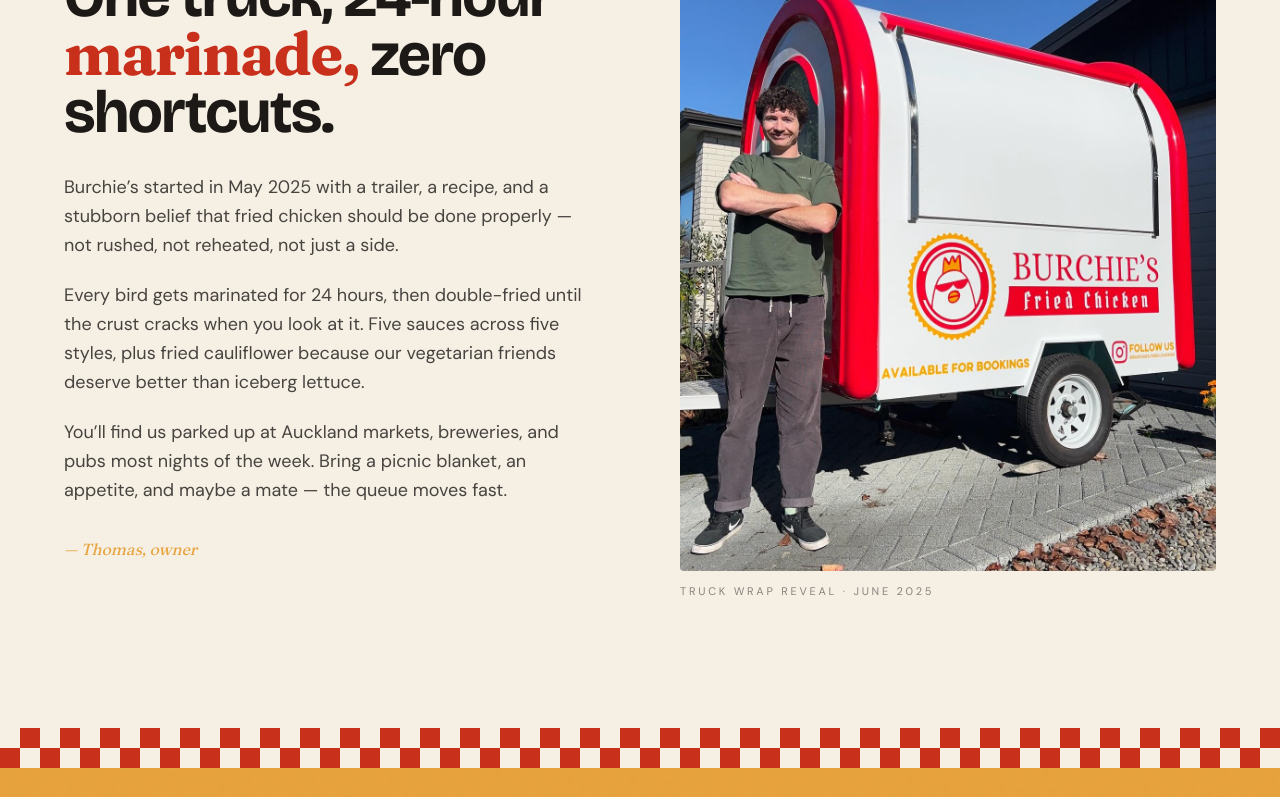
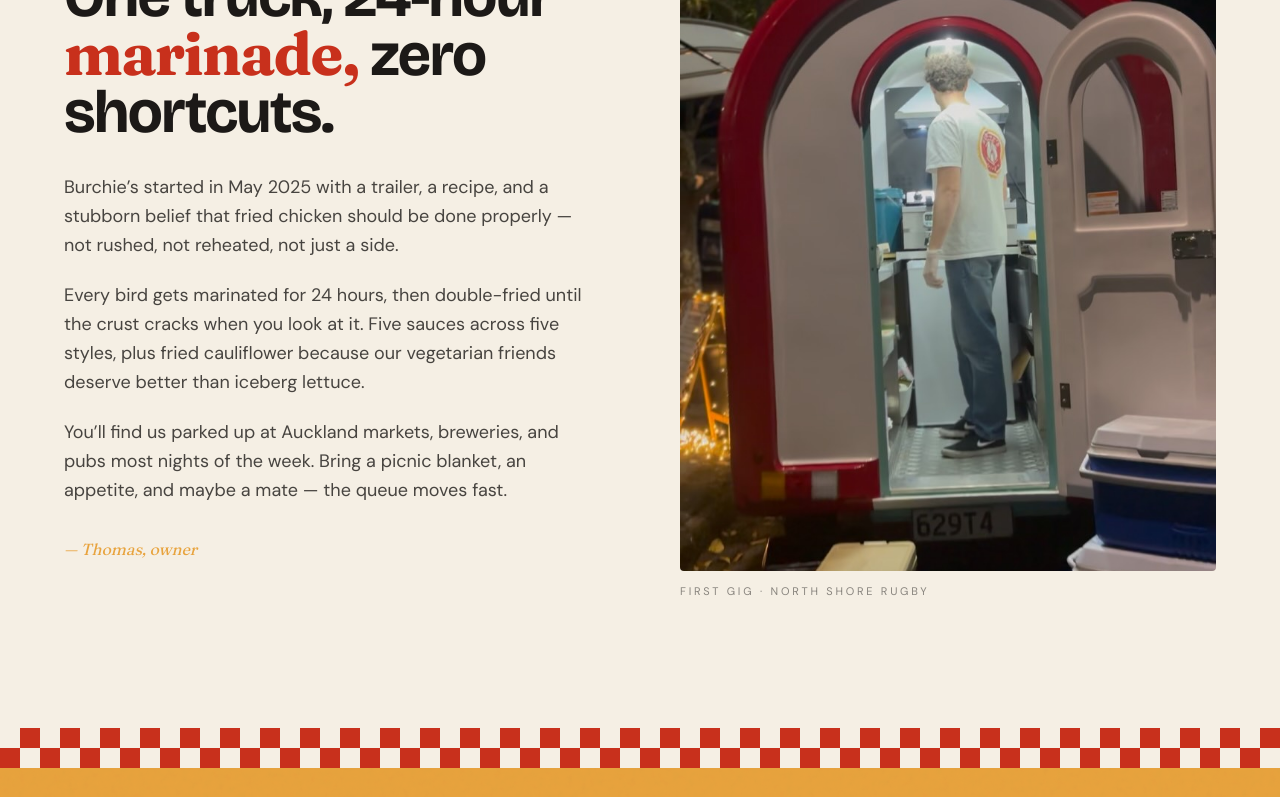
Before and after one commit to V1C4X/burchies-website, a Next.js app: page / in a window 1280 px wide. Shown: the part 1131-1928 px from the top of the page. Built offline with nearby package versions, Linux system fonts and the light colour scheme; no server answers.

Commit message:
style(story): use night-kitchen interior shot for who-we-are image

```diff
--- a/src/components/StoryBlock.tsx
+++ b/src/components/StoryBlock.tsx
@@ -31,15 +31,15 @@ export function StoryBlock() {
         <AnimatedSection delay={0.2}>
           <div className="relative aspect-[4/5] overflow-hidden rounded-sm bg-bone">
             <Image
-              src="/instagram/2025-06-17_01-24-32_DK-72e9yo2w_1.jpg"
-              alt="Thomas standing next to the newly-wrapped Burchie's truck"
+              src="/instagram/2025-08-11_06-32-17_DNNGyjXyZoY_2.jpg"
+              alt="Thomas inside the Burchie's truck at night, framed by the arched doorway"
               fill
               sizes="(max-width: 768px) 100vw, 50vw"
               className="object-cover"
             />
           </div>
           <p className="mt-3 text-[11px] tracking-widest uppercase text-charcoal/50">
-            Truck wrap reveal · June 2025
+            First gig · North Shore Rugby
           </p>
         </AnimatedSection>
       </div>
```
